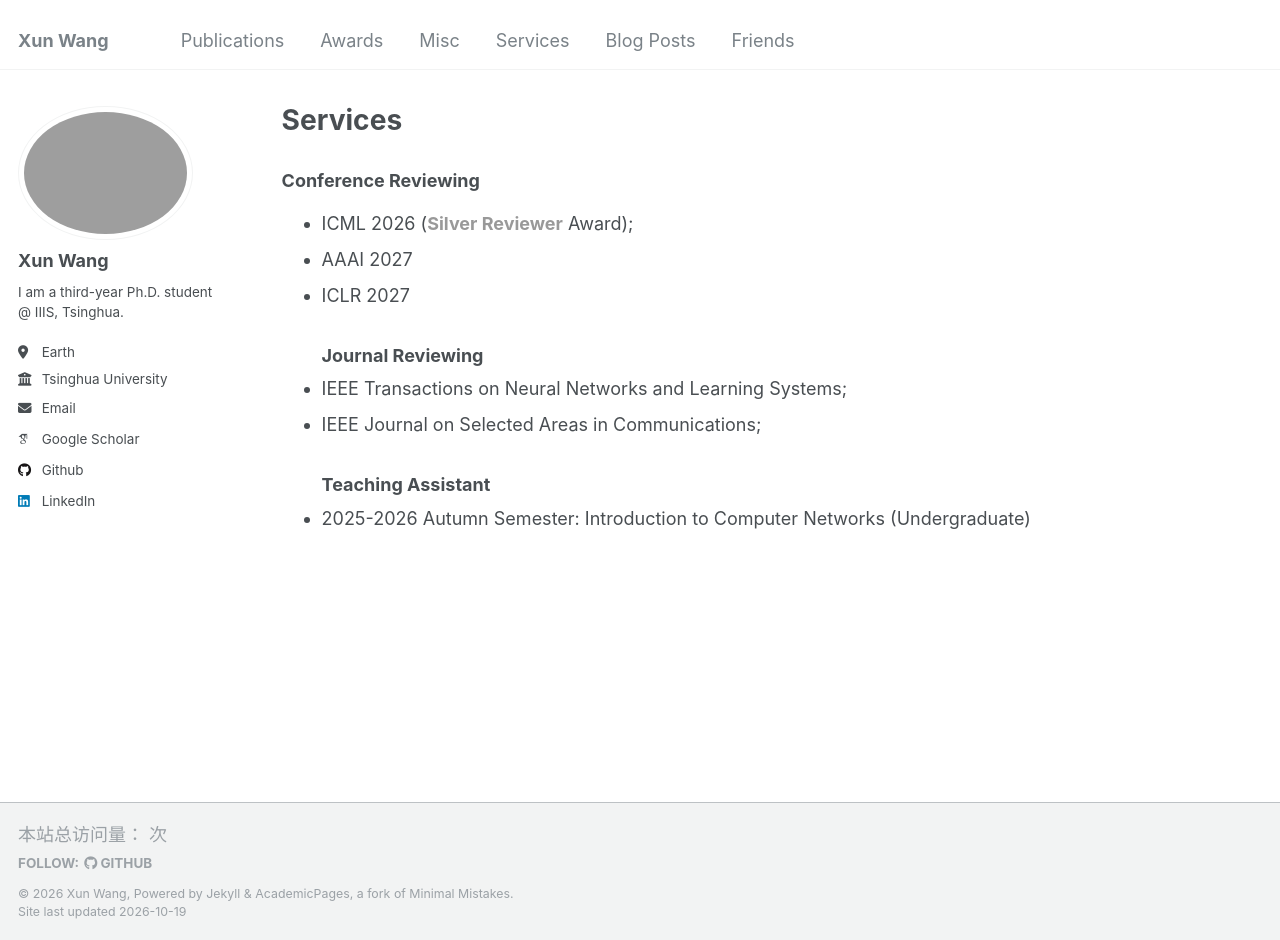
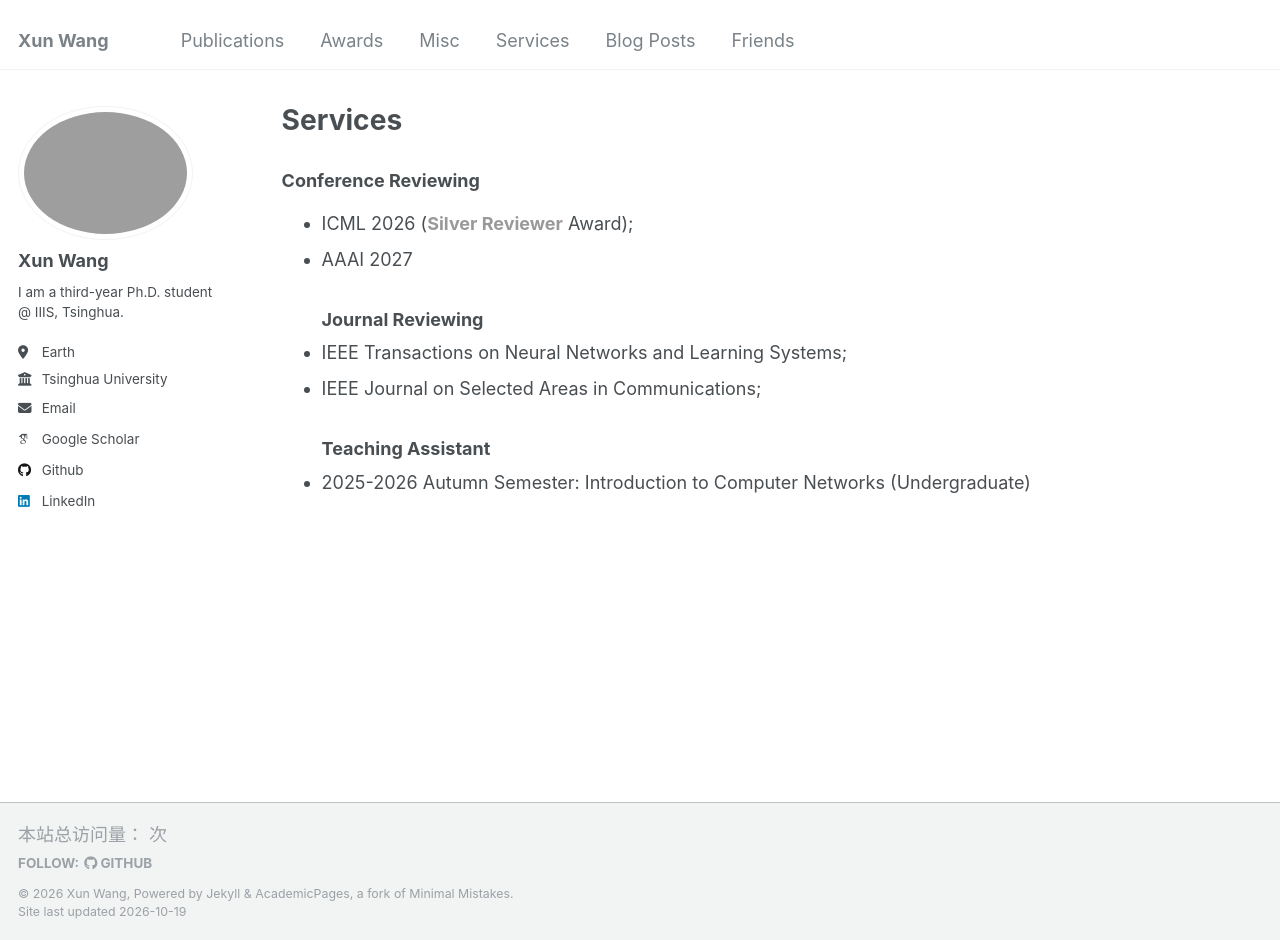
Before and after one commit to Misakau/Misakau.github.io, a Jekyll site: the page built from _pages/services.md, in a window 1280 px wide and 940 px high. Built offline with Jekyll 4.4.1, drawn with Linux system fonts in a browser that asks for light colours; some web fonts are replaced; comment, search, counter and statistics services are not loaded.

Commit message:
remove iclr

```diff
--- a/_pages/services.md
+++ b/_pages/services.md
@@ -12,7 +12,6 @@ redirect_from:
 ### Conference Reviewing
  - ICML 2026 (<span style="color:rgb(153, 153, 153); font-weight: bold;">Silver Reviewer</span> Award);
  - AAAI 2027
- - ICLR 2027
 ### Journal Reviewing
  - IEEE Transactions on Neural Networks and Learning Systems;
  - IEEE Journal on Selected Areas in Communications;
```
